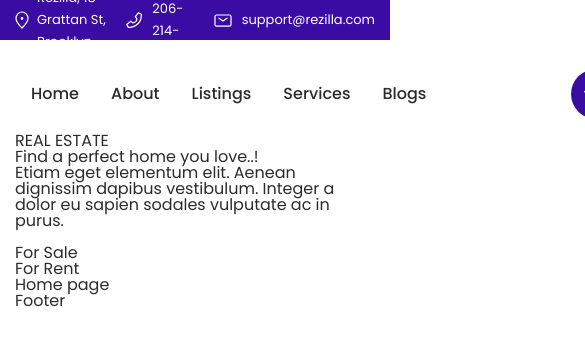
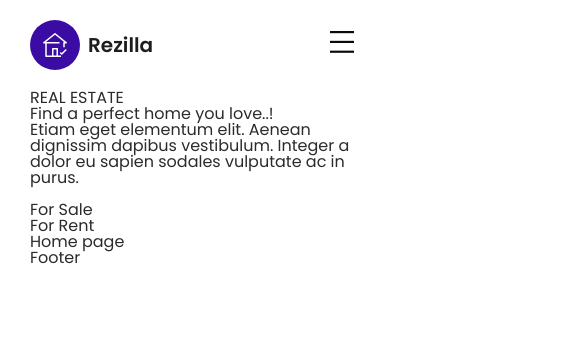
Before and after one commit to DatHoangi/Ni-n_Lu-n, a website: page index.html in a window 390 px wide. Shown: the top 346 px of the page, 585 px wide, since content can reach past the window. Drawn offline with Linux system fonts and the light colour scheme.

Commit message:
Làm Responsive cho phần Header và Top Header

```diff
--- /dev/null
+++ b/scss/abstracts/_index.scss
@@ -0,0 +1 @@
+@forward "./mixins";
--- /dev/null
+++ b/scss/abstracts/_mixins.scss
@@ -0,0 +1,18 @@
+$grid-breakpoints: (
+    sm: 576px,
+    md: 768px,
+    lg: 992px,
+    xl: 1200px,
+    xxl: 1400px,
+);
+
+@mixin breakpoint($key) {
+    $breakpoint: map-get($grid-breakpoints, $key);
+    @if ($breakpoint) {
+        @media (max-width: ($breakpoint - 0.02)) {
+            @content;
+        }
+    } @else {
+        @error "The value #{$key} ís not in breakpoints";
+    }
+}
--- a/scss/base/_grid.scss
+++ b/scss/base/_grid.scss
@@ -17,7 +17,7 @@ $container-max-widths: (
     xxl: 1270px,
 );
 $grid-columns: 12 !default;
-$grid-gutter-width: 30px !default;
+$grid-gutter-width: 60px !default;
 $gutters: (
     0: 0,
     1: 0.25,
--- a/scss/components/_logo.scss
+++ b/scss/components/_logo.scss
@@ -1,7 +1,21 @@
+@use "../abstracts";
+
 .logo {
     display: flex;
     align-items: center;
     gap: 8px;
+
+    @include abstracts.breakpoint(xl) {
+        margin-left: 0px;
+    }
+
+    @include abstracts.breakpoint(lg) {
+        margin-left: 39px;
+    }
+
+    @include abstracts.breakpoint(md) {
+        margin-left: 0px;
+    }
 
     &-bg {
         display: flex;
--- a/scss/layout/_header.scss
+++ b/scss/layout/_header.scss
@@ -1,3 +1,5 @@
+@use "../abstracts";
+
 %flexItemsCenter {
     display: flex;
     align-items: center;
@@ -11,6 +13,13 @@
 
     &-bg {
         background: #3a0ca3;
+        @include abstracts.breakpoint(sm) {
+            display: none;
+        }
+
+        @include abstracts.breakpoint(md) {
+            display: none;
+        }
     }
 
     &-address {
@@ -50,11 +59,41 @@
 
 .top-bar {
     @extend %flexItemsCenter;
-    padding-top: 15px;
+    padding: 15px 0;
+    @include abstracts.breakpoint(sm) {
+        padding: 20px 0;
+    }
+
+    &__more {
+        display: none;
+
+        @include abstracts.breakpoint(lg) {
+            display: block;
+        }
+
+        @include abstracts.breakpoint(md) {
+            display: none;
+        }
+    }
+
+    &__more-moblie {
+        display: none;
+        @include abstracts.breakpoint(md) {
+            margin-left: auto;
+        }
+
+        @include abstracts.breakpoint(md) {
+            display: block;
+        }
+    }
 }
 
 .navbar {
     margin-right: 129px;
+
+    @include abstracts.breakpoint(lg) {
+        display: none;
+    }
 
     &__list {
         @extend %flexItemsCenter;
@@ -76,9 +115,29 @@
 .top-act {
     margin-left: auto;
 
+    @include abstracts.breakpoint(xl) {
+        display: none;
+    }
+
+    @include abstracts.breakpoint(lg) {
+        display: block;
+    }
+
+    @include abstracts.breakpoint(md) {
+        display: none;
+    }
+
+    @include abstracts.breakpoint(sm) {
+        display: none;
+    }
+
     &__group {
         @extend %flexItemsCenter;
         justify-content: center;
+
+        @include abstracts.breakpoint(sm) {
+            display: none;
+        }
     }
 
     &__btn {
--- a/template/header.html
+++ b/template/header.html
@@ -1,6 +1,15 @@
 <div class="container">
     <!-- Top-bar -->
     <div class="top-bar">
+        <!-- More -->
+        <button class="top-bar__more">
+            <img
+                src="../assets/icon/more.svg"
+                alt=""
+                class="top-bar__more-icon"
+            />
+        </button>
+
         <nav class="navbar">
             <ul class="navbar__list">
                 <li>
@@ -31,6 +40,15 @@
             </div>
             <h1 class="logo__title">Rezilla</h1>
         </a>
+
+        <!-- More -->
+        <button class="top-bar__more-moblie">
+            <img
+                src="../assets/icon/more.svg"
+                alt=""
+                class="top-bar__more-icon"
+            />
+        </button>
 
         <!-- Action -->
         <div class="top-act">
```
Also changed, not shown: assets/css/layout/index.css, assets/css/main.css, assets/icon/more.svg (added), 2 other files.
